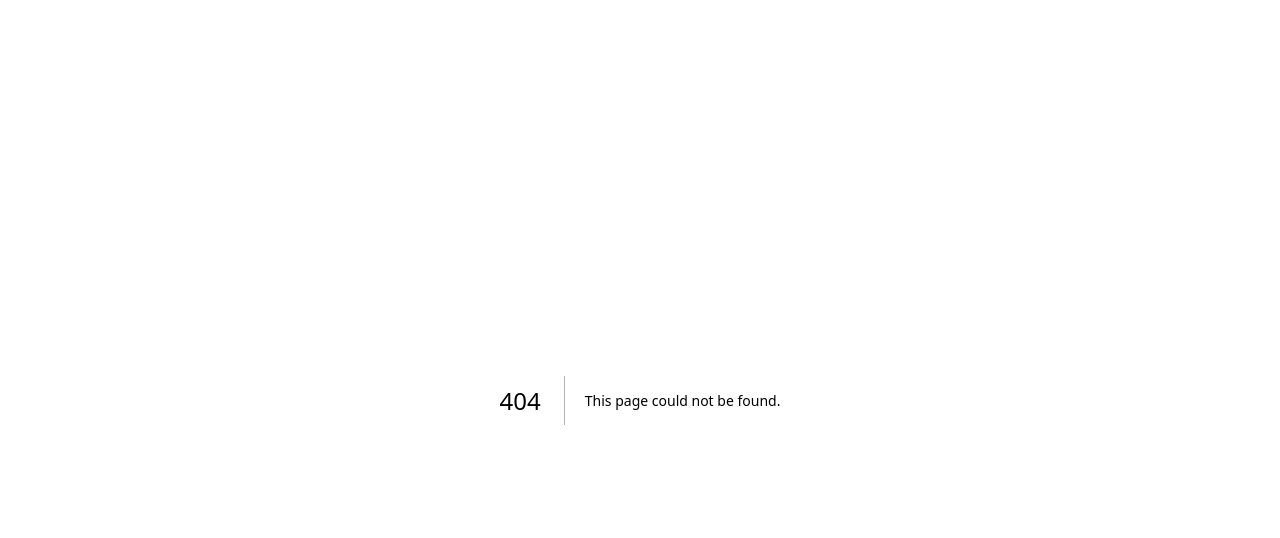
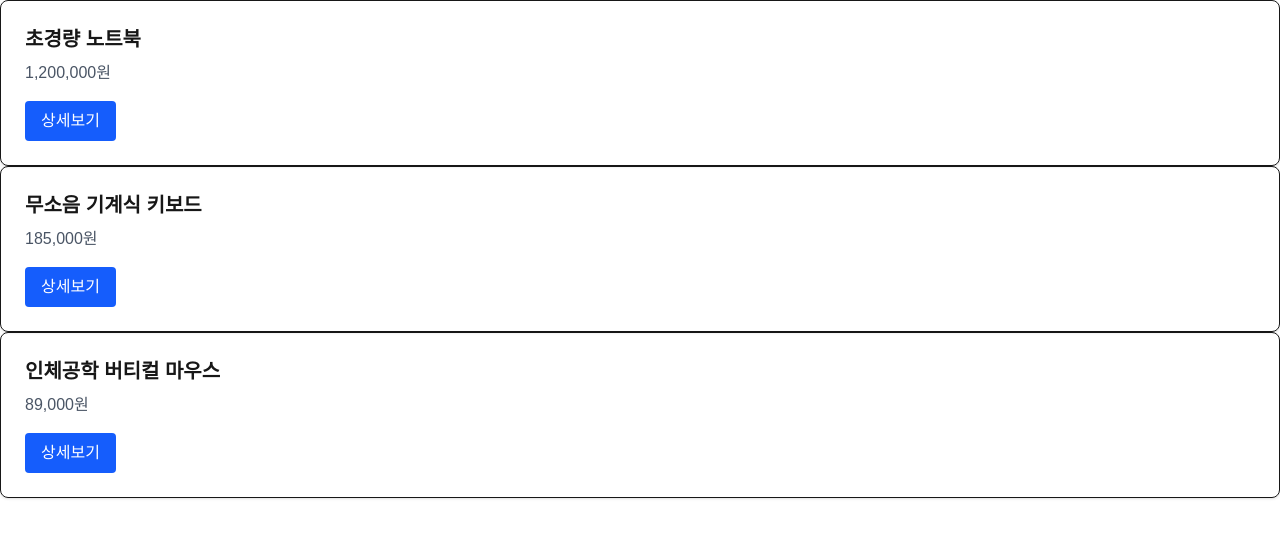
Before and after one commit to yunajoe/nextjs-master-class-part1-inflearn, a Next.js app: page /products in a window 1280 px wide. Before the commit this address had no page. Shown: the top 538 px of the page. Built offline with nearby package versions, Linux system fonts and the light colour scheme.

Commit message:
docs:dynamcie route -상뭄목록과 상품 상세

```diff
--- a/src/app/procuts/[slug]/page.tsx
+++ /dev/null
@@ -1,20 +0,0 @@
-async function page({ params }: { params: Promise<{ slug: string }> }) {
-  const { slug } = await params;
-
-  /**
-   * - 구조 분해 할당 ({ slug }): 폴더 이름을 [slug]로 지정했기 때문에, params 객체 안에는 slug라는 키값으로 데이터가 담깁니다.
-   * - 와일드카드 낚아채기: 이제 /products/macbook-pro나 /products/12345 등 어떤 주소를 입력해도 이 하나의 파일이 모든 요청을 처리
-   *
-   */
-  return (
-    <div className="p-10">
-      <h1 className="text-4xl font-bold text-blue-600">상품 상세 페이지</h1>
-      <p className="text-xl mt-4 text-gray-700">
-        고객님이 요청하신 상품의 코드는 다음과 같습니다.
-        <span className="font-bold ml-2 text-3xl">{slug}</span>
-      </p>
-    </div>
-  );
-}
-
-export default page;
--- /dev/null
+++ b/src/app/products/[id]/page.tsx
@@ -0,0 +1,57 @@
+const products = [
+  {
+    id: 1,
+    name: "초경량 노트북",
+    price: "1,200,000원",
+    description: "가방에 넣은 줄도 모르는 가벼움! 대학생 강추 아이템.",
+  },
+  {
+    id: 2,
+    name: "무소음 기계식 키보드",
+    price: "185,000원",
+    description: "사무실에서도 눈치 보지 않고 타건감을 즐기세요.",
+  },
+  {
+    id: 3,
+    name: "인체공학 버티컬 마우스",
+    price: "89,000원",
+    description: "손목 터널 증후군 예방을 위한 최고의 선택.",
+  },
+];
+
+async function page({ params }: { params: Promise<{ id: string }> }) {
+  //  Next.js 15의 새로운 규칙: params는 이제 비동기(Promise)로 처리해야 합니다.
+  const { id } = await params;
+  const product = products.find((p) => p.id === parseInt(id));
+
+  if (!product) {
+    return (
+      <div className="p-10 text-red-500 font-bold text-xl">
+        존재하지 않는 상품입니다.
+      </div>
+    );
+  }
+  return (
+    <div className="p-10 max-w-2xl mx-auto">
+      <div className="bg-white p-8 rounded-xl shadow-lg border border-gray-100 text-black">
+        <span className="bg-blue-100 text-blue-800 text-sm font-medium px-2.5 py-0.5 rounded">
+          BEST ITEM
+        </span>
+        <h1 className="text-4xl font-bold mt-4 mb-2">{product.name}</h1>
+        <p className="text-2xl text-gray-700 font-bold mb-6">{product.price}</p>
+
+        <hr className="my-6 border-gray-200" />
+
+        <p className="text-lg text-gray-600 leading-relaxed mb-8">
+          {product.description}
+        </p>
+
+        <button className="w-full bg-emerald-600 text-white py-4 rounded-lg font-bold text-lg hover:bg-emerald-700 transition-colors">
+          장바구니 담기
+        </button>
+      </div>
+    </div>
+  );
+}
+
+export default page;
--- /dev/null
+++ b/src/app/products/page.tsx
@@ -0,0 +1,31 @@
+import Link from "next/link";
+
+const products = [
+  { id: 1, name: "초경량 노트북", price: "1,200,000원" },
+  { id: 2, name: "무소음 기계식 키보드", price: "185,000원" },
+  { id: 3, name: "인체공학 버티컬 마우스", price: "89,000원" },
+];
+
+function page() {
+  return (
+    <div>
+      {products.map((product) => (
+        <div
+          key={product.id}
+          className="border rounded-lg p-6 shadow-sm hover:shadow-md transition-shadow"
+        >
+          <h2 className="text-xl font-bold mb-2">{product.name}</h2>
+          <p className="text-gray-600 mb-4">{product.price}</p>
+          <Link
+            href={`/products/${product.id}`}
+            className="inline-block bg-blue-600 text-white px-4 py-2 rounded hover:bg-blue-700"
+          >
+            상세보기
+          </Link>
+        </div>
+      ))}
+    </div>
+  );
+}
+
+export default page;
```
Also changed, not shown: 2 other files (tests, documents, lock files or other folders).
